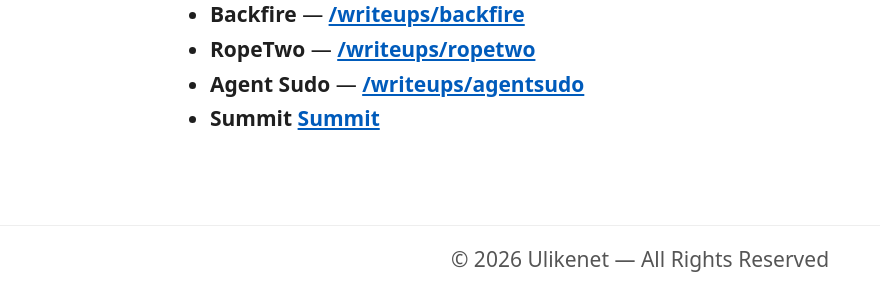
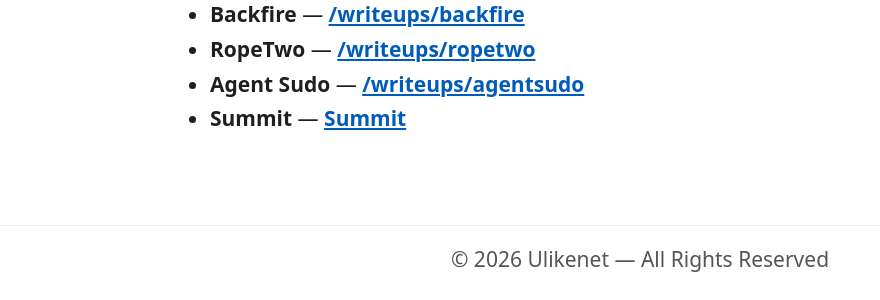
Before and after one commit to Ulikenet/ulikenet.github.io, a Jekyll site: the page built from writeups/index.md, in a window 1280 px wide. Shown: the part 569-869 px from the top of the page, without its empty margins (0-880 px from the left). Built offline with Jekyll 4.4.1, drawn with Linux system fonts in a browser that asks for light colours.

```diff
--- a/writeups/index.md
+++ b/writeups/index.md
@@ -18,4 +18,4 @@ layout: default
 - **Backfire** — [/writeups/backfire](/writeups/backfire)
 - **RopeTwo** — [/writeups/ropetwo](/writeups/ropetwo)
 - **Agent Sudo** — [/writeups/agentsudo](/writeups/agentsudo)
-- **Summit** [Summit](/writeups/summit)
+- **Summit** —  [Summit](/writeups/summit)
```
